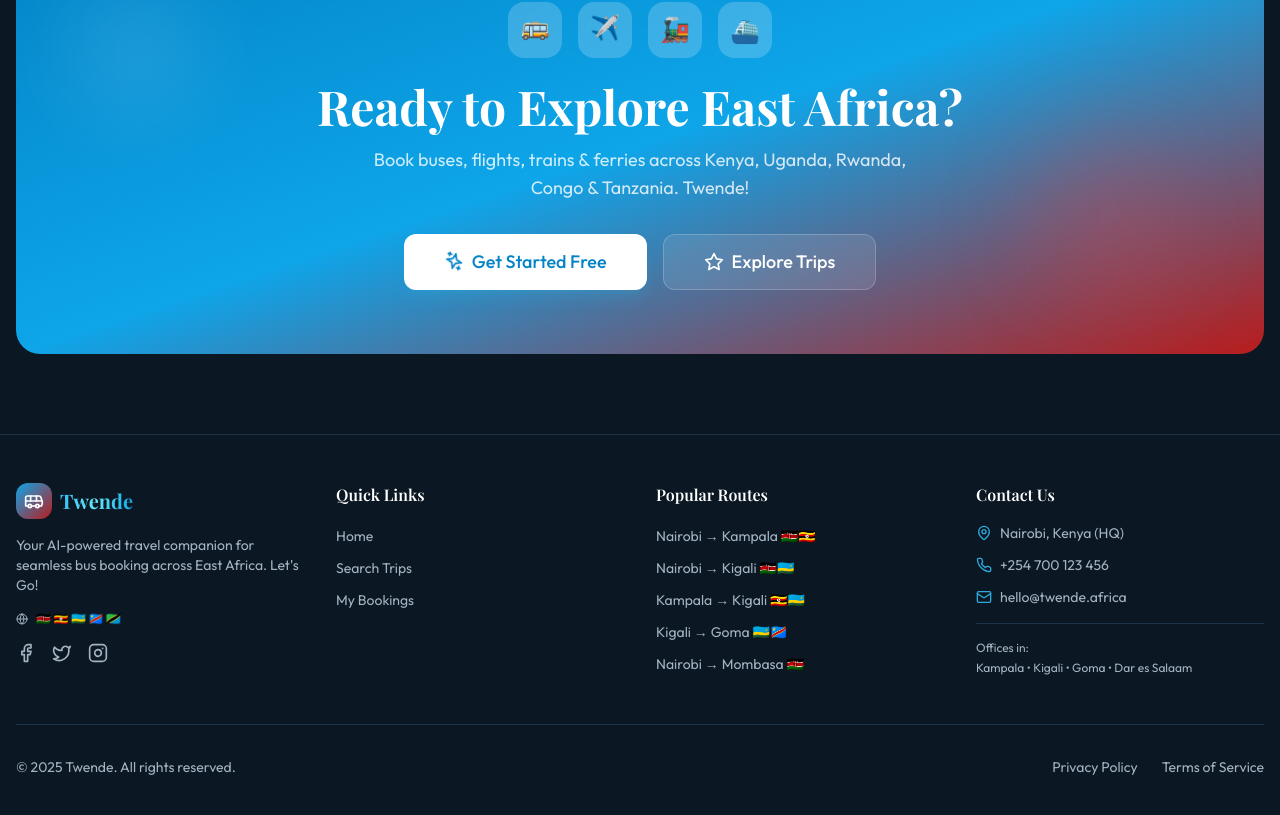
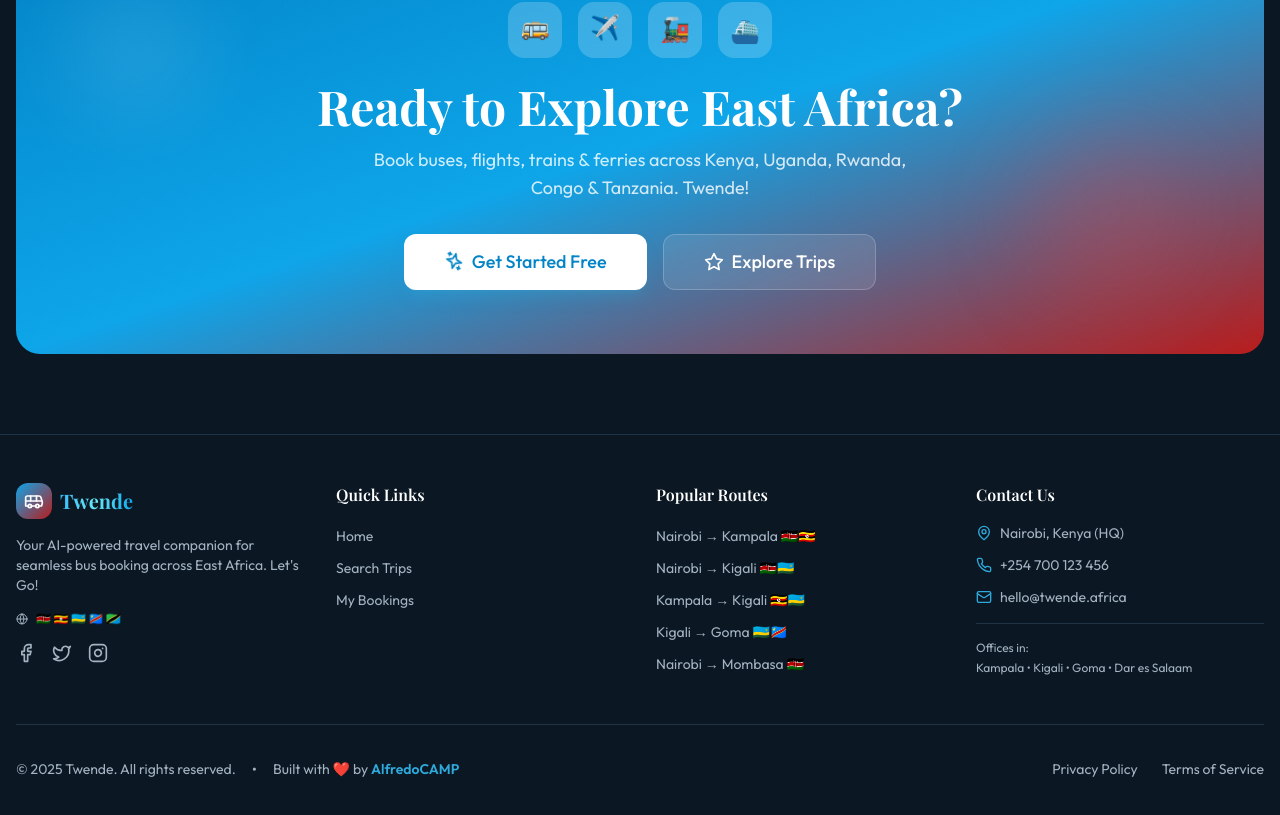
Before and after one commit to Alfredbis29/Enhanced-Travel-Booking-Platform., a React (Vite) app in the folder frontend/: page / in a window 1280 px wide. Shown: the part 4147-4962 px from the top of the page. Built offline with nearby package versions, Linux system fonts and the light colour scheme; no server answers.

Commit message:
Add AlfredoCAMP branding to footer

```diff
--- a/frontend/src/components/layout/Footer.tsx
+++ b/frontend/src/components/layout/Footer.tsx
@@ -55,7 +55,11 @@
           </div>
         </div>
         <div className="mt-12 pt-8 border-t border-border flex flex-col sm:flex-row justify-between items-center gap-4">
-          <p className="text-sm text-muted-foreground">© {currentYear} Twende. All rights reserved.</p>
+          <div className="flex flex-col sm:flex-row items-center gap-2 sm:gap-4">
+            <p className="text-sm text-muted-foreground">© {currentYear} Twende. All rights reserved.</p>
+            <span className="hidden sm:inline text-muted-foreground">•</span>
+            <p className="text-sm text-muted-foreground">Built with ❤️ by <span className="text-primary font-semibold">AlfredoCAMP</span></p>
+          </div>
           <div className="flex gap-6">
             <a href="#" className="text-sm text-muted-foreground hover:text-primary transition-colors">Privacy Policy</a>
             <a href="#" className="text-sm text-muted-foreground hover:text-primary transition-colors">Terms of Service</a>
```
